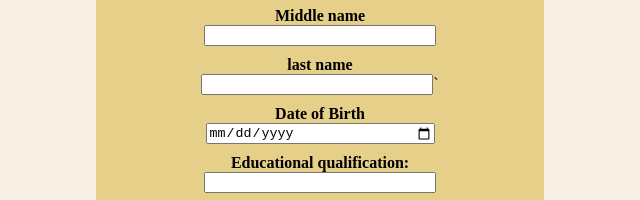
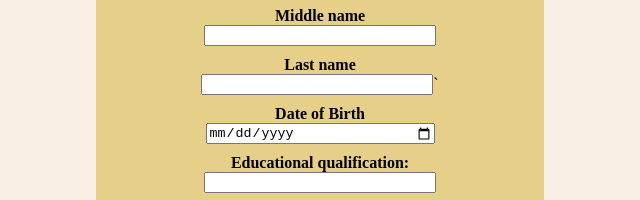
Before and after one commit to mich-sys/Tiger-consultancy, a plain HTML site: page contact.html in a window 1280 px wide. Shown: the part 186-386 px from the top of the page, 320-960 px from the left. Drawn offline with Linux system fonts and the light colour scheme.

Commit message:
finishing touches

```diff
--- a/contact.html
+++ b/contact.html
@@ -58,7 +58,7 @@
       <input type="text" id="fname" name="First-Name:" required />
       <label for="mname">Middle name</label>
       <input type="text" id="mname" name="Middle-Name:" required />
-      <label for="lname">last name</label>
+      <label for="lname">Last name</label>
       <input type="text" id="lname" name="Last-Name:" required />`
       <label for="DOB">Date of Birth</label>
       <input type="date" id="DOB" name="DOB:" required />
```
